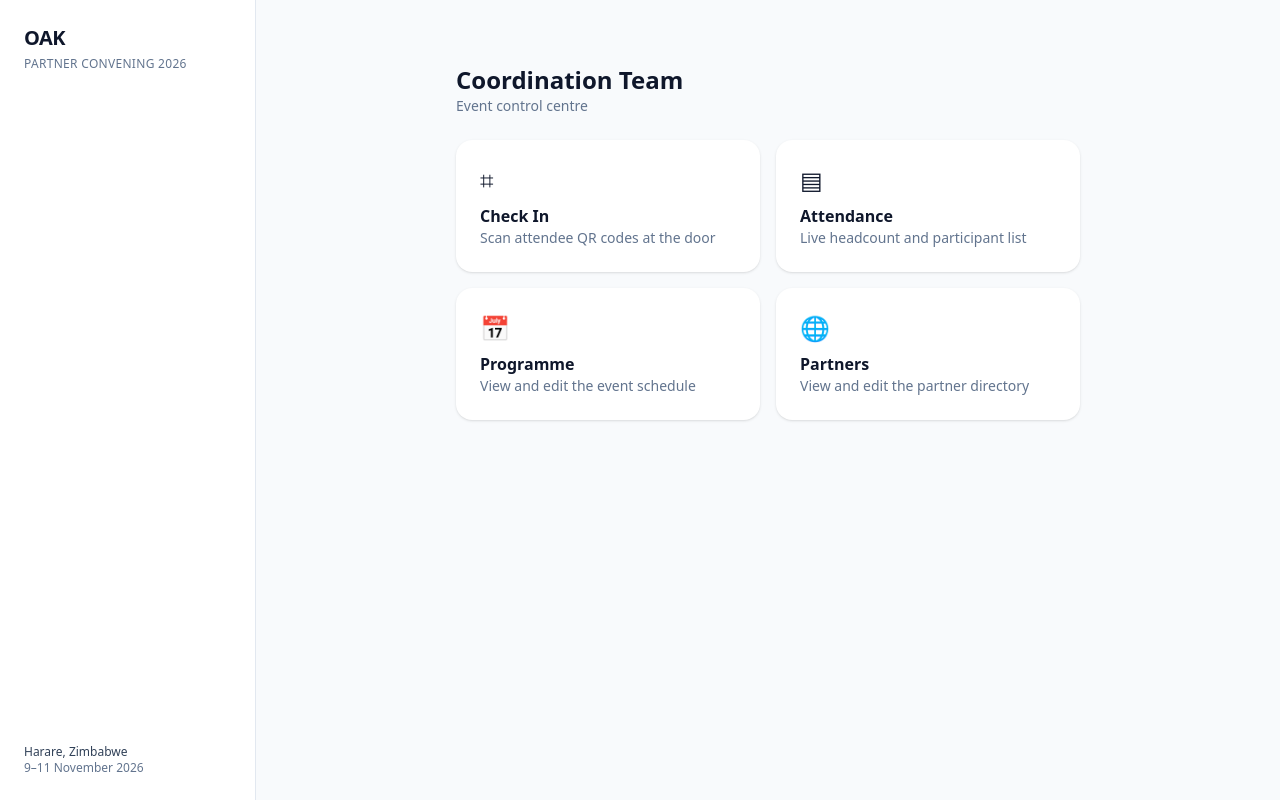
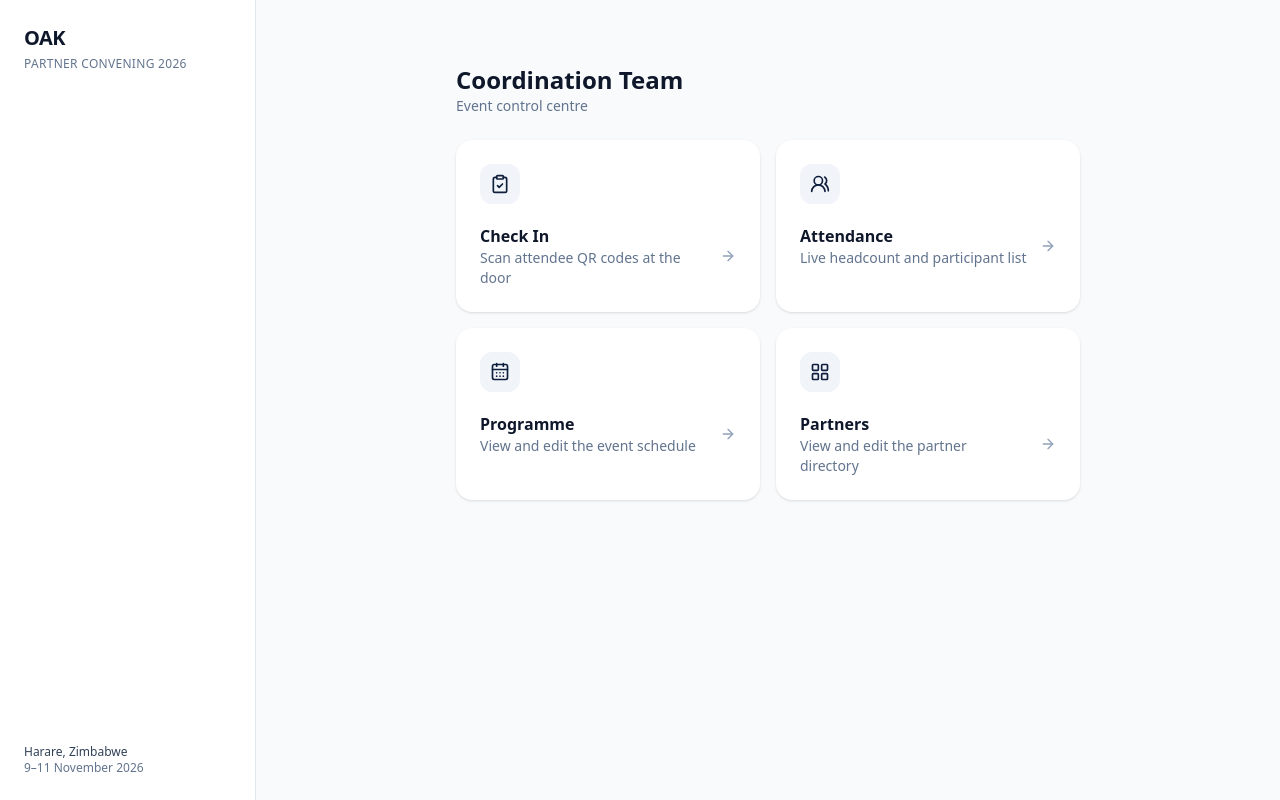
Before and after one commit to samsonaddissa247-creator/oak-platform, a Next.js app: page /dashboard/coordination in a window 1280 px wide. Built offline with nearby package versions, Linux system fonts and the light colour scheme.

Commit message:
Replace emoji icons with Lucide

```diff
--- a/app/dashboard/coordination/page.tsx
+++ b/app/dashboard/coordination/page.tsx
@@ -1,13 +1,14 @@
 "use client";
 
 import Link from "next/link";
+import { ArrowRight, CalendarDays, ClipboardCheck, LayoutGrid, UsersRound } from "lucide-react";
 import { useParticipant } from "@/lib/useParticipant";
 
 const TOOLS = [
-  { href: "/check-in", label: "Check In", desc: "Scan attendee QR codes at the door", icon: "⌗" },
-  { href: "/attendance", label: "Attendance", desc: "Live headcount and participant list", icon: "▤" },
-  { href: "/program", label: "Programme", desc: "View and edit the event schedule", icon: "📅" },
-  { href: "/partners", label: "Partners", desc: "View and edit the partner directory", icon: "🌐" },
+  { href: "/check-in", label: "Check In", desc: "Scan attendee QR codes at the door", icon: ClipboardCheck },
+  { href: "/attendance", label: "Attendance", desc: "Live headcount and participant list", icon: UsersRound },
+  { href: "/program", label: "Programme", desc: "View and edit the event schedule", icon: CalendarDays },
+  { href: "/partners", label: "Partners", desc: "View and edit the partner directory", icon: LayoutGrid },
 ];
 
 export default function CoordinationDashboard() {
@@ -29,11 +30,18 @@ export default function CoordinationDashboard() {
           <Link
             key={t.href}
             href={t.href}
-            className="bg-white rounded-2xl p-6 shadow-sm hover:shadow-md transition"
+            className="group rounded-2xl bg-white p-5 shadow-sm transition hover:shadow-md sm:p-6"
           >
-            <div className="text-2xl mb-2">{t.icon}</div>
-            <p className="font-bold text-slate-900">{t.label}</p>
-            <p className="text-sm text-slate-500">{t.desc}</p>
+            <div className="mb-5 flex h-10 w-10 items-center justify-center rounded-xl bg-slate-100 text-[#0f1f3d]">
+              <t.icon aria-hidden="true" className="h-5 w-5" />
+            </div>
+            <div className="flex items-center justify-between gap-3">
+              <div>
+                <p className="font-bold text-slate-900">{t.label}</p>
+                <p className="text-sm text-slate-500">{t.desc}</p>
+              </div>
+              <ArrowRight aria-hidden="true" className="h-4 w-4 shrink-0 text-slate-400 transition group-hover:translate-x-1" />
+            </div>
           </Link>
         ))}
       </div>
--- a/app/dashboard/page.tsx
+++ b/app/dashboard/page.tsx
@@ -1,6 +1,7 @@
 "use client";
 
 import Link from "next/link";
+import { ArrowRight, CalendarDays, LayoutGrid } from "lucide-react";
 import { useParticipant } from "@/lib/useParticipant";
 import { ROLE_LABELS } from "@/lib/types";
 
@@ -23,15 +24,29 @@ export default function DashboardPage() {
       </div>
 
       <div className="grid gap-4 sm:grid-cols-2">
-        <Link href="/program" className="bg-white rounded-2xl p-6 shadow-sm hover:shadow-md transition">
-          <div className="text-2xl mb-2">📅</div>
-          <p className="font-bold text-slate-900">Programme</p>
-          <p className="text-sm text-slate-500">View the event schedule</p>
+        <Link href="/program" className="group rounded-2xl bg-white p-5 shadow-sm transition hover:shadow-md sm:p-6">
+          <div className="mb-5 flex h-10 w-10 items-center justify-center rounded-xl bg-slate-100 text-[#0f1f3d]">
+            <CalendarDays aria-hidden="true" className="h-5 w-5" />
+          </div>
+          <div className="flex items-center justify-between gap-3">
+            <div>
+              <p className="font-bold text-slate-900">Programme</p>
+              <p className="text-sm text-slate-500">View the event schedule</p>
+            </div>
+            <ArrowRight aria-hidden="true" className="h-4 w-4 text-slate-400 transition group-hover:translate-x-1" />
+          </div>
         </Link>
-        <Link href="/partners" className="bg-white rounded-2xl p-6 shadow-sm hover:shadow-md transition">
-          <div className="text-2xl mb-2">🌐</div>
-          <p className="font-bold text-slate-900">Partners</p>
-          <p className="text-sm text-slate-500">Browse the partner directory</p>
+        <Link href="/partners" className="group rounded-2xl bg-white p-5 shadow-sm transition hover:shadow-md sm:p-6">
+          <div className="mb-5 flex h-10 w-10 items-center justify-center rounded-xl bg-slate-100 text-[#0f1f3d]">
+            <LayoutGrid aria-hidden="true" className="h-5 w-5" />
+          </div>
+          <div className="flex items-center justify-between gap-3">
+            <div>
+              <p className="font-bold text-slate-900">Partners</p>
+              <p className="text-sm text-slate-500">Browse the partner directory</p>
+            </div>
+            <ArrowRight aria-hidden="true" className="h-4 w-4 text-slate-400 transition group-hover:translate-x-1" />
+          </div>
         </Link>
       </div>
     </div>
--- a/app/program/page.tsx
+++ b/app/program/page.tsx
@@ -1,6 +1,7 @@
 "use client";
 
 import { useState } from "react";
+import { CalendarDays, MapPin } from "lucide-react";
 
 const SCHEDULE = [
   {
@@ -36,6 +37,7 @@ export default function ProgramPage() {
               activeDay === i ? "bg-[#0f1f3d] text-white" : "bg-white text-slate-700"
             }`}
           >
+            <CalendarDays aria-hidden="true" className="mb-2 h-4 w-4 opacity-80" />
             <div className="text-xs uppercase opacity-70">{d.day.split(" ")[0]}</div>
             <div className="font-bold">{d.day}</div>
             <div className="text-xs opacity-70">{d.date}</div>
@@ -58,7 +60,10 @@ export default function ProgramPage() {
                   <p className="text-xs font-mono text-slate-500">{s.time}</p>
                   <p className="font-bold text-slate-900">{s.title}</p>
                   {s.speaker && <p className="text-sm text-slate-500">{s.speaker}</p>}
-                  <p className="text-xs text-slate-400 mt-1">📍 {s.venue}</p>
+                  <p className="mt-1 flex items-center gap-1 text-xs text-slate-400">
+                    <MapPin aria-hidden="true" className="h-3 w-3" />
+                    {s.venue}
+                  </p>
                 </div>
               </div>
               <textarea
--- a/components/Sidebar.tsx
+++ b/components/Sidebar.tsx
@@ -2,15 +2,16 @@
 
 import Link from "next/link";
 import { usePathname } from "next/navigation";
+import { CalendarDays, ClipboardCheck, LayoutGrid, QrCode, UserRound, UsersRound, type LucideIcon } from "lucide-react";
 import { ACCESS_MATRIX, UserRole, canAccess } from "@/lib/types";
 
-const NAV_ITEMS: { href: string; label: string; page: keyof typeof ACCESS_MATRIX; icon: string }[] = [
-  { href: "/register", label: "Register", page: "registration", icon: "👤" },
-  { href: "/qr-code", label: "QR Code", page: "qr_code_page", icon: "▦" },
-  { href: "/program", label: "Programme", page: "program_page", icon: "📅" },
-  { href: "/partners", label: "Partners", page: "partners_page", icon: "🌐" },
-  { href: "/check-in", label: "Check In", page: "check_in_page", icon: "⌗" },
-  { href: "/attendance", label: "Attendance", page: "attendance_page", icon: "▤" },
+const NAV_ITEMS: { href: string; label: string; page: keyof typeof ACCESS_MATRIX; icon: LucideIcon }[] = [
+  { href: "/register", label: "Register", page: "registration", icon: UserRound },
+  { href: "/qr-code", label: "QR Code", page: "qr_code_page", icon: QrCode },
+  { href: "/program", label: "Programme", page: "program_page", icon: CalendarDays },
+  { href: "/partners", label: "Partners", page: "partners_page", icon: LayoutGrid },
+  { href: "/check-in", label: "Check In", page: "check_in_page", icon: ClipboardCheck },
+  { href: "/attendance", label: "Attendance", page: "attendance_page", icon: UsersRound },
 ];
 
 export default function Sidebar({ role }: { role: UserRole | null }) {
@@ -28,6 +29,7 @@ export default function Sidebar({ role }: { role: UserRole | null }) {
       <nav className="flex flex-wrap gap-2 lg:block lg:space-y-1">
         {NAV_ITEMS.filter((item) => canAccess(item.page, role)).map((item) => {
           const active = pathname === item.href;
+          const Icon = item.icon;
           return (
             <Link
               key={item.href}
@@ -38,7 +40,7 @@ export default function Sidebar({ role }: { role: UserRole | null }) {
                   : "text-blue-50 hover:bg-white/10 lg:text-slate-600 lg:hover:bg-slate-100"
               }`}
             >
-              <span className="w-4 text-center">{item.icon}</span>
+              <Icon aria-hidden="true" className="h-4 w-4 shrink-0" strokeWidth={1.8} />
               {item.label}
             </Link>
           );
--- a/package.json
+++ b/package.json
@@ -11,6 +11,7 @@
   "dependencies": {
     "@supabase/supabase-js": "^2.45.0",
     "html5-qrcode": "^2.3.8",
+    "lucide-react": "^1.43.0",
     "next": "15.5.9",
     "qrcode.react": "^4.0.1",
     "react": "19.2.8",
--- a/tsconfig.json
+++ b/tsconfig.json
@@ -15,7 +15,7 @@
     "moduleResolution": "bundler",
     "resolveJsonModule": true,
     "isolatedModules": true,
-    "jsx": "react-jsx",
+    "jsx": "preserve",
     "incremental": true,
     "plugins": [
       {
```
Also changed, not shown: 1 other file (tests, documents, lock files or other folders).
